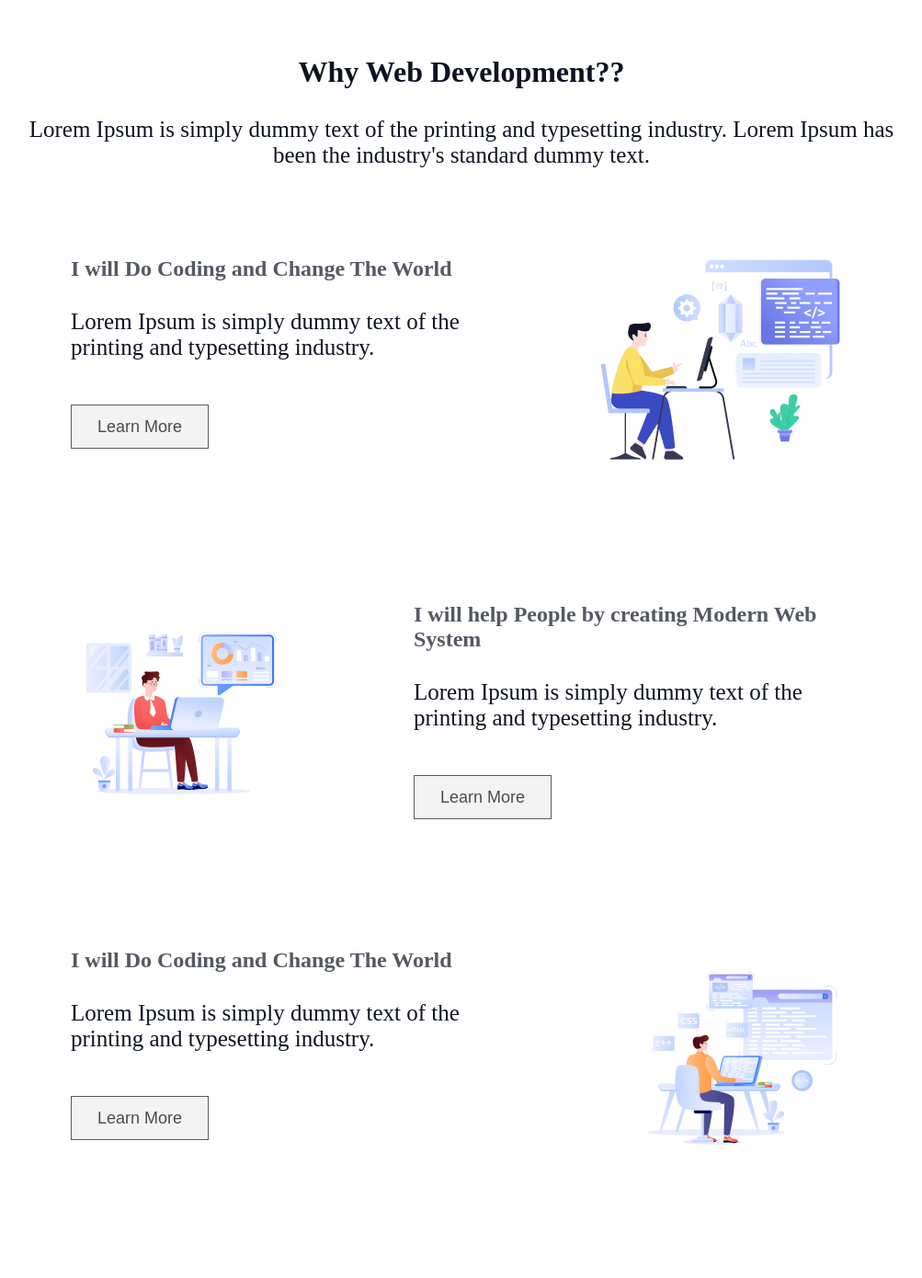
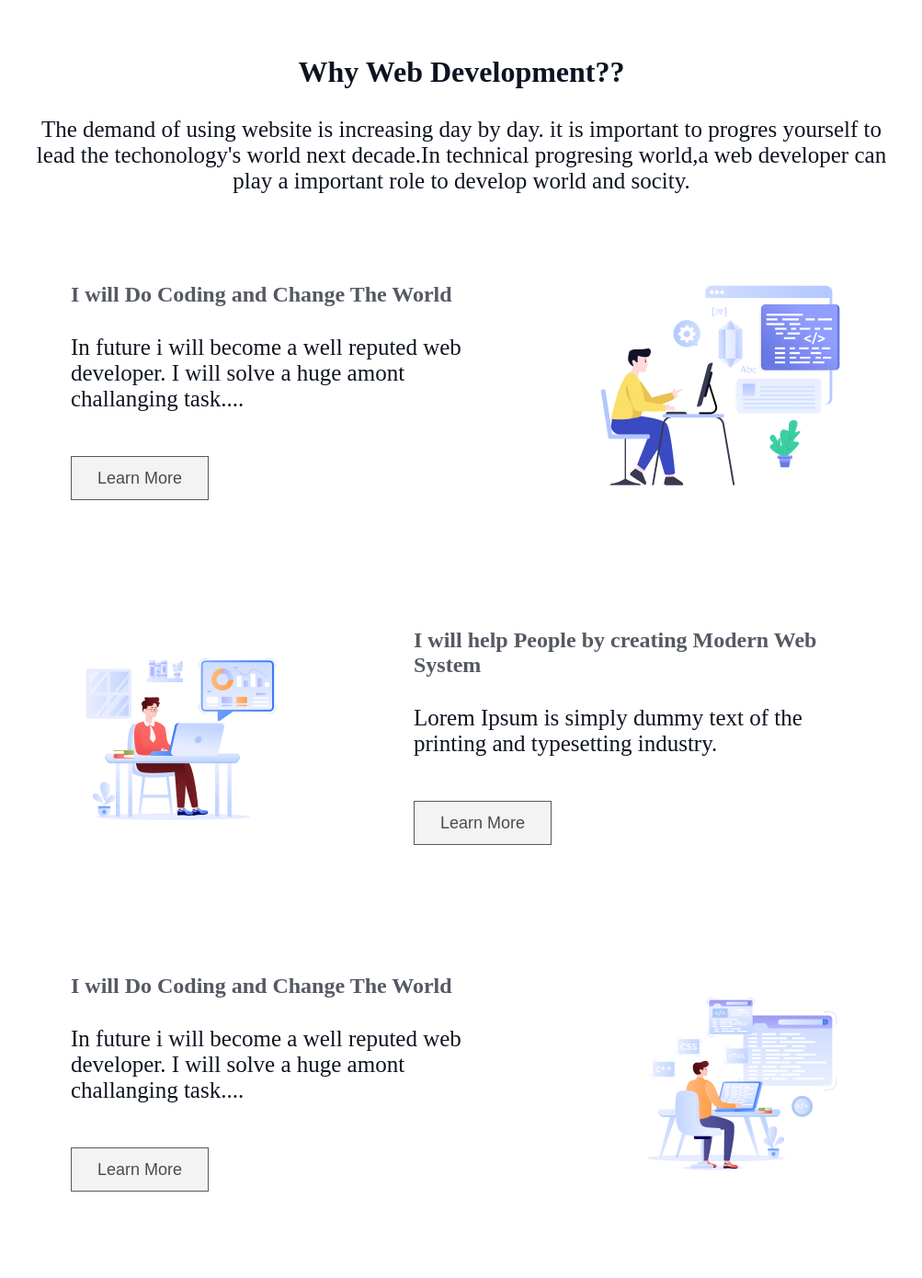
Before and after one commit to mahmud819/first-assignment-repo, a plain HTML site: page index.html in a window 1280 px wide. Shown: the part 860-2250 px from the top of the page at 92% size, without its empty margins (165-1168 px from the left). Drawn offline with Linux system fonts and the light colour scheme.

Commit message:
some text change

```diff
--- a/index.html
+++ b/index.html
@@ -27,13 +27,13 @@
         </section>
         <section id="web-develop">
             <h1>Why Web Development??</h1>
-            <p id="web-description">Lorem Ipsum is simply dummy text of the printing and typesetting industry. Lorem Ipsum has been the industry's standard dummy text.</p>
+            <p id="web-description">The demand of using website is increasing day by day. it is important to progres yourself to lead the techonology's world next decade.In  technical progresing world,a web developer can play a important role to develop world and socity.</p>
             <div class="web-develop-card">
                 <div class="card-child">
                     <div class="child-text">
                         <h4>I will Do Coding and Change The World</h4>
-                        <p id="card-description">Lorem Ipsum is simply dummy text of the printing and typesetting industry.</p>
-                        <button class="btn">Learn More</button>
+                        <p id="card-description">In future i will become a well reputed web developer. I will solve a huge amont  challanging task....</p>
+                        <a href="https://www.google.com/"><button class="btn">Learn More</button></a>
                     </div>
                     <div class="child-img">
                         <img src="assets/Layer_1.png" alt="">
@@ -46,14 +46,14 @@
                     <div class="child-text">
                         <h4>I will help People by creating Modern Web System</h4>
                         <p>Lorem Ipsum is simply dummy text of the printing and typesetting industry.</p>
-                        <button class="btn">Learn More</button>
+                        <a href="https://www.google.com/"><button class="btn">Learn More</button></a>
                     </div>
                 </div>
                 <div class="card-child">
                     <div class="child-text">
                         <h4>I will Do Coding and Change The World</h4>
-                        <p>Lorem Ipsum is simply dummy text of the printing and typesetting industry.</p>
-                        <button class="btn">Learn More</button>
+                        <p>In future i will become a well reputed web developer. I will solve a huge amont  challanging task....</p>
+                        <a href="https://www.google.com/"><button class="btn">Learn More</button></a>
                     </div>
                     <div class="child-img">
                         <img src="assets/Group 4.png" alt="">
```
